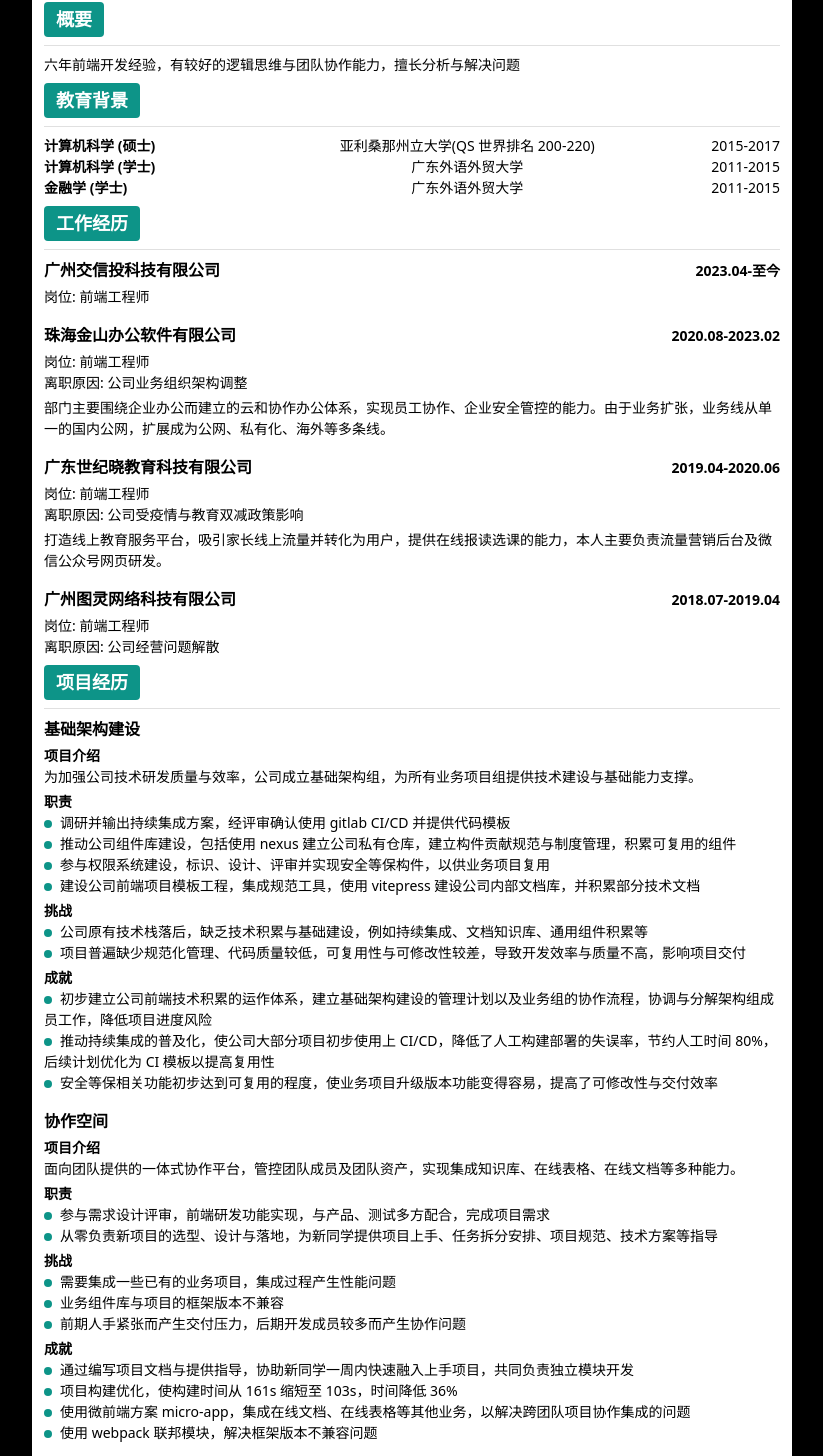
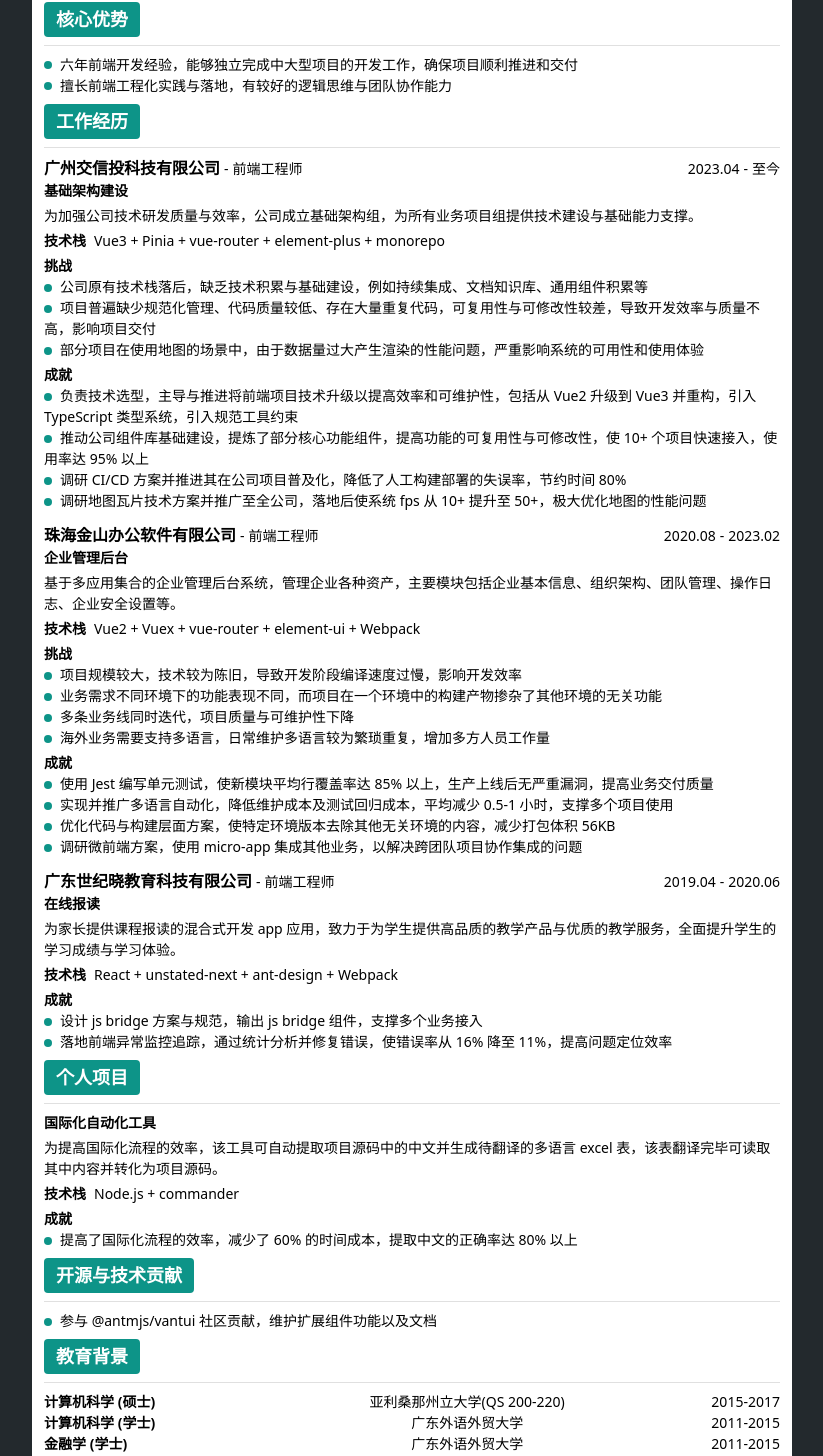
Before and after one commit to hoishing-lam/resume, a Next.js app: page /resume/ in a window 1280 px wide. Shown: the part 180-1636 px from the top of the page, without its empty margins (228-1051 px from the left). Built offline with nearby package versions, Linux system fonts and the light colour scheme.

Commit message:
feat: update resume (#5)

```diff
--- /dev/null
+++ b/app/advantage.tsx
@@ -0,0 +1,19 @@
+import Point from './point';
+
+interface AdvantageProps {
+  advantages: string[];
+}
+
+export default function Advantage(props: AdvantageProps) {
+  const { advantages } = props;
+  return (
+    <ul>
+      {advantages.map(advantage => (
+        <li key={advantage} className="flex items-center">
+          <Point />
+          <span>{advantage}</span>
+        </li>
+      ))}
+    </ul>
+  );
+}
--- /dev/null
+++ b/app/contribution.tsx
@@ -0,0 +1,19 @@
+import Point from './point';
+
+interface ContributionProps {
+  contributions: string[];
+}
+
+export default function Contribution(props: ContributionProps) {
+  const { contributions } = props;
+  return (
+    <ul>
+      {contributions.map(contribution => (
+        <li key={contribution}>
+          <Point />
+          <span>{contribution}</span>
+        </li>
+      ))}
+    </ul>
+  );
+}
--- a/app/data.ts
+++ b/app/data.ts
@@ -1,15 +1,14 @@
 import type { Resume } from './types';
-
-const age = new Date().getFullYear() - 1993;
 
 export const resume: Resume = {
   url: 'https://hoishing-lam.github.io/resume',
-  summary:
-    '六年前端开发经验，有较好的逻辑思维与团队协作能力，擅长分析与解决问题',
+  advantages: [
+    '六年前端开发经验，能够独立完成中大型项目的开发工作，确保项目顺利推进和交付',
+    '擅长前端工程化实践与落地，有较好的逻辑思维与团队协作能力'
+  ],
   profile: {
     name: '林海晟',
     gender: 'male',
-    age,
     phone: '13802720439',
     email: '504405161@qq.com',
     languages: ['国语', '英语']
@@ -18,7 +17,7 @@ export const resume: Resume = {
     {
       school: {
         name: '亚利桑那州立大学',
-        introduction: 'QS 世界排名 200-220'
+        introduction: 'QS 200-220'
       },
       degree: '硕士',
       major: '计算机科学',
@@ -50,7 +49,32 @@ export const resume: Resume = {
       title: '前端工程师',
       startTime: '2023.04',
       endTime: '至今',
-      department: '开发部'
+      department: '开发部',
+      projects: [
+        {
+          name: '基础架构建设',
+          introduction:
+            '为加强公司技术研发质量与效率，公司成立基础架构组，为所有业务项目组提供技术建设与基础能力支撑。',
+          techStack: [
+            'Vue3',
+            'Pinia',
+            'vue-router',
+            'element-plus',
+            'monorepo'
+          ],
+          achievements: [
+            '负责技术选型，主导与推进将前端项目技术升级以提高效率和可维护性，包括从 Vue2 升级到 Vue3 并重构，引入 TypeScript 类型系统，引入规范工具约束',
+            '推动公司组件库基础建设，提炼了部分核心功能组件，提高功能的可复用性与可修改性，使 10+ 个项目快速接入，使用率达 95% 以上',
+            '调研 CI/CD 方案并推进其在公司项目普及化，降低了人工构建部署的失误率，节约时间 80%',
+            '调研地图瓦片技术方案并推广至全公司，落地后使系统 fps 从 10+ 提升至 50+，极大优化地图的性能问题'
+          ],
+          challenges: [
+            '公司原有技术栈落后，缺乏技术积累与基础建设，例如持续集成、文档知识库、通用组件积累等',
+            '项目普遍缺少规范化管理、代码质量较低、存在大量重复代码，可复用性与可修改性较差，导致开发效率与质量不高，影响项目交付',
+            '部分项目在使用地图的场景中，由于数据量过大产生渲染的性能问题，严重影响系统的可用性和使用体验'
+          ]
+        }
+      ]
     },
     {
       company: '珠海金山办公软件有限公司',
@@ -60,7 +84,26 @@ export const resume: Resume = {
       department: 'wps',
       introduction:
         '部门主要围绕企业办公而建立的云和协作办公体系，实现员工协作、企业安全管控的能力。由于业务扩张，业务线从单一的国内公网，扩展成为公网、私有化、海外等多条线。',
-      resignationReason: '公司业务组织架构调整'
+      projects: [
+        {
+          name: '企业管理后台',
+          introduction:
+            '基于多应用集合的企业管理后台系统，管理企业各种资产，主要模块包括企业基本信息、组织架构、团队管理、操作日志、企业安全设置等。',
+          techStack: ['Vue2', 'Vuex', 'vue-router', 'element-ui', 'Webpack'],
+          achievements: [
+            '使用 Jest 编写单元测试，使新模块平均行覆盖率达 85% 以上，生产上线后无严重漏洞，提高业务交付质量',
+            '实现并推广多语言自动化，降低维护成本及测试回归成本，平均减少 0.5-1 小时，支撑多个项目使用',
+            '优化代码与构建层面方案，使特定环境版本去除其他无关环境的内容，减少打包体积 56KB',
+            '调研微前端方案，使用 micro-app 集成其他业务，以解决跨团队项目协作集成的问题'
+          ],
+          challenges: [
+            '项目规模较大，技术较为陈旧，导致开发阶段编译速度过慢，影响开发效率',
+            '业务需求不同环境下的功能表现不同，而项目在一个环境中的构建产物掺杂了其他环境的无关功能',
+            '多条业务线同时迭代，项目质量与可维护性下降',
+            '海外业务需要支持多语言，日常维护多语言较为繁琐重复，增加多方人员工作量'
+          ]
+        }
+      ]
     },
     {
       company: '广东世纪晓教育科技有限公司',
@@ -70,106 +113,32 @@ export const resume: Resume = {
       department: '销售运营部 & C 端用户产品部',
       introduction:
         '打造线上教育服务平台，吸引家长线上流量并转化为用户，提供在线报读选课的能力，本人主要负责流量营销后台及微信公众号网页研发。',
-      resignationReason: '公司受疫情与教育双减政策影响'
-    },
-    {
-      company: '广州图灵网络科技有限公司',
-      title: '前端工程师',
-      startTime: '2018.07',
-      endTime: '2019.04',
-      department: '技术部',
-      resignationReason: '公司经营问题解散'
+      projects: [
+        {
+          name: '在线报读',
+          introduction:
+            '为家长提供课程报读的混合式开发 app 应用，致力于为学生提供高品质的教学产品与优质的教学服务，全面提升学生的学习成绩与学习体验。',
+          techStack: ['React', 'unstated-next', 'ant-design', 'Webpack'],
+          achievements: [
+            '设计 js bridge 方案与规范，输出 js bridge 组件，支撑多个业务接入',
+            '落地前端异常监控追踪，通过统计分析并修复错误，使错误率从 16% 降至 11%，提高问题定位效率'
+          ]
+        }
+      ]
     }
   ],
   projects: [
     {
-      name: '基础架构建设',
+      name: '国际化自动化工具',
       introduction:
-        '为加强公司技术研发质量与效率，公司成立基础架构组，为所有业务项目组提供技术建设与基础能力支撑。',
-      works: [
-        '调研并输出持续集成方案，经评审确认使用 gitlab CI/CD 并提供代码模板',
-        '推动公司组件库建设，包括使用 nexus 建立公司私有仓库，建立构件贡献规范与制度管理，积累可复用的组件',
-        '参与权限系统建设，标识、设计、评审并实现安全等保构件，以供业务项目复用',
-        '建设公司前端项目模板工程，集成规范工具，使用 vitepress 建设公司内部文档库，并积累部分技术文档'
-      ],
+        '为提高国际化流程的效率，该工具可自动提取项目源码中的中文并生成待翻译的多语言 excel 表，该表翻译完毕可读取其中内容并转化为项目源码。',
+      techStack: ['Node.js', 'commander'],
       achievements: [
-        '初步建立公司前端技术积累的运作体系，建立基础架构建设的管理计划以及业务组的协作流程，协调与分解架构组成员工作，降低项目进度风险',
-        '推动持续集成的普及化，使公司大部分项目初步使用上 CI/CD，降低了人工构建部署的失误率，节约人工时间 80%，后续计划优化为 CI 模板以提高复用性',
-        '安全等保相关功能初步达到可复用的程度，使业务项目升级版本功能变得容易，提高了可修改性与交付效率'
-      ],
-      challenges: [
-        '公司原有技术栈落后，缺乏技术积累与基础建设，例如持续集成、文档知识库、通用组件积累等',
-        '项目普遍缺少规范化管理、代码质量较低，可复用性与可修改性较差，导致开发效率与质量不高，影响项目交付'
-      ]
-    },
-    {
-      name: '协作空间',
-      introduction:
-        '面向团队提供的一体式协作平台，管控团队成员及团队资产，实现集成知识库、在线表格、在线文档等多种能力。',
-      works: [
-        '参与需求设计评审，前端研发功能实现，与产品、测试多方配合，完成项目需求',
-        '从零负责新项目的选型、设计与落地，为新同学提供项目上手、任务拆分安排、项目规范、技术方案等指导'
-      ],
-      achievements: [
-        '通过编写项目文档与提供指导，协助新同学一周内快速融入上手项目，共同负责独立模块开发',
-        '项目构建优化，使构建时间从 161s 缩短至 103s，时间降低 36%',
-        '使用微前端方案 micro-app，集成在线文档、在线表格等其他业务，以解决跨团队项目协作集成的问题',
-        '使用 webpack 联邦模块，解决框架版本不兼容问题'
-      ],
-      challenges: [
-        '需要集成一些已有的业务项目，集成过程产生性能问题',
-        '业务组件库与项目的框架版本不兼容',
-        '前期人手紧张而产生交付压力，后期开发成员较多而产生协作问题'
-      ]
-    },
-    {
-      name: '企业管理后台',
-      introduction:
-        '基于多应用集合的企业管理后台系统，管理企业各种资产，主要模块包括企业基本信息、组织架构、团队管理、操作日志、企业安全设置等。',
-      works: [
-        '参与需求设计评审，前端研发功能实现，与产品、测试多方配合，完成项目需求',
-        '参与前端工程质效建设，包括工程脚手架与多语言自动化方案'
-      ],
-      achievements: [
-        '使用 Jest 编写单元测试，使新模块平均行覆盖率达 85% 以上，生产上线后无严重漏洞，提高业务交付质量',
-        '输出前端代码规范实践方案，使用 eslint, commitlint 等工具，约束开发遵循项目规范，提高开发阶段质量',
-        '通过 Gitlab CI/CD 实现流水线自动化，整合多个流程监测，提前暴露发现潜在问题',
-        '实现多语言自动化，降低维护成本及测试回归成本，平均减少 0.5-1 小时/次人力，并推广至其他业务使用',
-        '重构旧项目业务模块，改善该模块的可维护性，优化使用体验，减少线上问题出现次数',
-        '优化代码与构建层面方案，使特定环境版本去除其他无关环境的内容，减少打包体积 56KB',
-        '通过调研应用拆解方案，最终使用微前端框架 qiankun，以业务为维度拆解项目'
-      ],
-      challenges: [
-        '项目规模较大，技术较为陈旧，导致开发阶段编译速度过慢，影响开发效率',
-        '业务需求不同环境下的功能表现不同，而项目在一个环境中的构建产物掺杂了其他环境的无关功能',
-        '多条业务线同时迭代，项目质量与可维护性下降',
-        '业务需要支持多语言，日常维护多语言流程较为繁琐重复，增加多方人员工作量'
-      ]
-    },
-    {
-      name: '在线报读',
-      introduction:
-        '为家长提供课程报读的混合式开发 app 应用，致力于为学生提供高品质的教学产品与优质的教学服务，全面提升学生的学习成绩与学习体验。',
-      works: [
-        '设计部门 js bridge 方案、接口规范并落地实现，统一 SDK 接入',
-        '搭建前端错误日志收集上报，及对接监控追踪平台，监控脚本执行错误、接口错误、资源错误',
-        '参与部门前端质效建设，设计工程化方案并开发脚手架，协助 code review 并整理代码规范'
-      ],
-      achievements: [
-        '落地前端异常监控追踪，通过统计分析并修复错误，使错误率从 16% 降至 11%，提高问题定位效率',
-        '优化项目性能，提高开发环境与构建时的编译速度 25%'
+        '提高了国际化流程的效率，减少了 60% 的时间成本，提取中文的正确率达 80% 以上'
       ]
     }
   ],
-  skills: [
-    'git',
-    'html',
-    'css',
-    'JavaScript',
-    'TypeScript',
-    'Vue',
-    'React',
-    'webpack'
-  ],
+  skills: ['TypeScript', 'Vue', 'React', 'Webpack', 'Vite'],
+  contributions: ['参与 @antmjs/vantui 社区贡献，维护扩展组件功能以及文档'],
   links: ['https://github.com/hoishing-lam']
 };
--- a/app/experience.tsx
+++ b/app/experience.tsx
@@ -1,4 +1,5 @@
 import type { Experience } from './types';
+import Project from './project';
 
 interface ExperienceProps {
   experience: Experience[];
@@ -7,22 +8,22 @@ interface ExperienceProps {
 export default function Experience(props: ExperienceProps) {
   const { experience } = props;
   return (
-    <ul className="flex flex-col gap-[16px]">
+    <ul className="flex flex-col gap-[12px]">
       {experience.map(exp => (
         <li key={exp.company}>
           <div className="flex justify-between items-center">
-            <h4 className="font-bold text-[16px]">{exp.company}</h4>
-            <span className="font-bold">
-              {exp.startTime}-{exp.endTime}
-            </span>
+            <div className="flex items-center gap-[4px]">
+              <h4 className="font-bold text-[16px]">{exp.company}</h4>
+              <span>-</span>
+              <span>{exp.title}</span>
+            </div>
+            <div className="flex gap-[4px]">
+              <span>{exp.startTime}</span>
+              <span>-</span>
+              <span>{exp.endTime}</span>
+            </div>
           </div>
-          <div className="mt-[4px]">岗位: {exp.title}</div>
-          {exp.resignationReason && (
-            <div>离职原因: {exp.resignationReason}</div>
-          )}
-          {exp.introduction && (
-            <div className="mt-[4px]">{exp.introduction}</div>
-          )}
+          <div>{exp.projects && <Project projects={exp.projects} />}</div>
         </li>
       ))}
     </ul>
--- a/app/page.tsx
+++ b/app/page.tsx
@@ -3,7 +3,7 @@ import { resume } from './data';
 
 export default function App() {
   return (
-    <main className="box-border md:p-[24px] md:bg-[#000]">
+    <main className="box-border md:p-[24px] md:bg-[#23292d]">
       <Resume resume={resume} />
     </main>
   );
--- a/app/project.tsx
+++ b/app/project.tsx
@@ -12,22 +12,16 @@ export default function Project(props: ProjectProps) {
     <ul className="flex flex-col gap-[16px]">
       {projects.map(project => (
         <li key={project.name}>
-          <h4 className="font-bold text-[16px]">{project.name}</h4>
+          <h4 className="font-bold text-[14px]">{project.name}</h4>
           <div className="mt-[4px]">
-            <h5 className="font-bold">项目介绍</h5>
             <span>{project.introduction}</span>
           </div>
-          <div className="mt-[4px]">
-            <h5 className="font-bold">职责</h5>
-            <ul>
-              {project.works.map(work => (
-                <li key={work}>
-                  <Point />
-                  <span>{work}</span>
-                </li>
-              ))}
-            </ul>
-          </div>
+          {project.techStack && (
+            <div className="mt-[4px] flex items-center gap-[8px]">
+              <h5 className="font-bold">技术栈</h5>
+              <span>{project.techStack.join(' + ')}</span>
+            </div>
+          )}
           {project.challenges && (
             <div className="mt-[4px]">
               <h5 className="font-bold">挑战</h5>
--- a/app/resume.tsx
+++ b/app/resume.tsx
@@ -1,10 +1,11 @@
 import type { Resume } from './types';
 import Section from './section';
+import Advantage from './advantage';
 import Profile from './profile';
 import Education from './education';
 import Experience from './experience';
+import Contribution from './contribution';
 import Project from './project';
-import Link from './link';
 
 interface ResumeProps {
   resume: Resume;
@@ -22,23 +23,25 @@ export default function Resume(props: ResumeProps) {
       <Section className="mt-[8px]" title="基本信息">
         <Profile profile={resume.profile} />
       </Section>
-      <Section className="mt-[8px]" title="概要">
-        <span>{resume.summary}</span>
-      </Section>
-      <Section className="mt-[8px]" title="教育背景">
-        <Education educations={resume.educations} />
+      <Section className="mt-[8px]" title="核心优势">
+        <Advantage advantages={resume.advantages} />
       </Section>
       <Section className="mt-[8px]" title="工作经历">
         <Experience experience={resume.experience} />
       </Section>
-      <Section className="mt-[8px]" title="项目经历">
-        <Project projects={resume.projects} />
-      </Section>
-      {resume.links && (
-        <Section className="mt-[8px]" title="其他链接">
-          <Link links={resume.links} />
+      {resume.projects && (
+        <Section className="mt-[8px]" title="个人项目">
+          <Project projects={resume.projects} />
         </Section>
       )}
+      {resume.contributions && (
+        <Section className="mt-[8px]" title="开源与技术贡献">
+          <Contribution contributions={resume.contributions} />
+        </Section>
+      )}
+      <Section className="mt-[8px]" title="教育背景">
+        <Education educations={resume.educations} />
+      </Section>
     </article>
   );
 }
--- a/app/types.ts
+++ b/app/types.ts
@@ -4,7 +4,6 @@
 export interface Profile {
   name: string; // 名字
   gender: 'male' | 'female'; // 性别
-  age: number; // 年龄
   phone: string; // 电话
   email: string; // 邮箱
   languages?: string[]; // 语言
@@ -32,8 +31,8 @@ export interface Education {
 export interface Project {
   name: string; // 项目名
   introduction: string;
-  works: string[]; // 工作内容
-  achievements: string[]; // 业绩成就
+  techStack?: string[]; // 技术栈
+  achievements: string[]; // 工作与业绩成就
   challenges?: string[]; // 难点
 }
 
@@ -47,7 +46,7 @@ export interface Experience {
   endTime: string; // 结束工作时间
   department: string; // 部门
   introduction?: string; // 介绍
-  resignationReason?: string; // 离职原因
+  projects?: Project[]; // 项目
 }
 
 /**
@@ -55,11 +54,12 @@ export interface Experience {
  */
 export interface Resume {
   url?: string; // 在线简历链接
-  summary: string; // 概述
+  advantages: string[]; // 优势
   profile: Profile; // 基本信息
   educations: Education[]; // 学历
   experience: Experience[]; // 工作经历
-  projects: Project[]; // 项目经历
+  projects?: Project[]; // 其他项目经历
   skills?: string[]; // 专业技能
   links?: string[]; // 其他链接
+  contributions?: string[]; // 开源与技术贡献
 }
```
